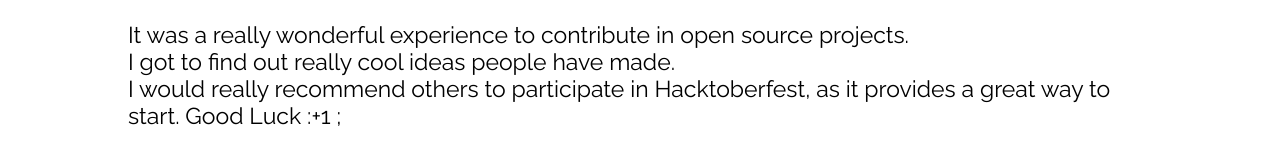
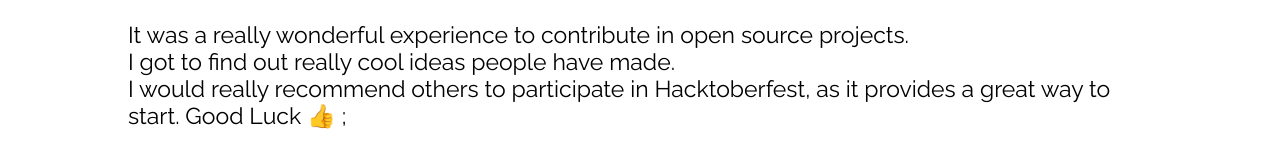
Before and after one commit to Project-Club-IIITS/hacktoberfest2019-participants, a Jekyll site: the page built from _experience/ashutoshchauhan.md, in a window 1280 px wide. Shown: the part 318-486 px from the top of the page. Built offline with Jekyll 4.4.1, drawn with Linux system fonts in a browser that asks for light colours; emoji names are drawn with the system emoji font.

Commit message:
Update ashutoshchauhan.md

```diff
--- a/_experience/ashutoshchauhan.md
+++ b/_experience/ashutoshchauhan.md
@@ -10,4 +10,4 @@
 It was a really wonderful experience to contribute in open source projects.
 I got to find out really cool ideas people have made.
 I would really recommend others to participate in Hacktoberfest, as it provides a great way to start.
-Good Luck :+1 ;
+Good Luck :+1: ;
```
